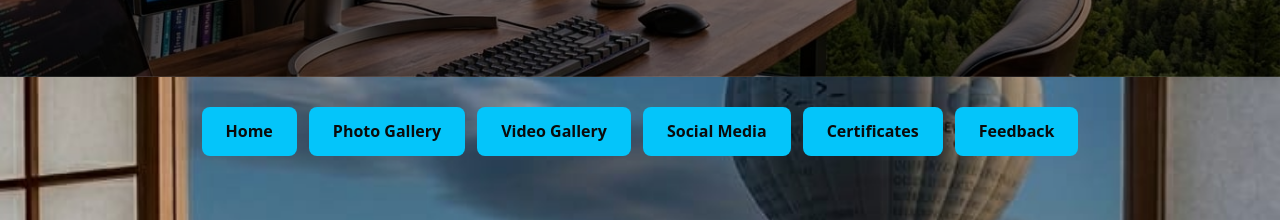
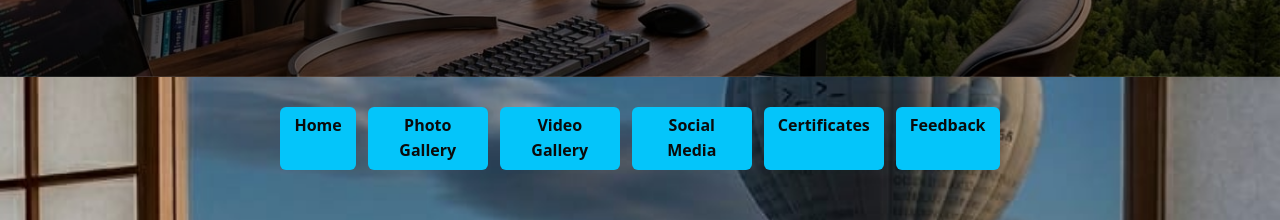
Before and after one commit to akshatjain30100-creator/Akshat_Nahar_Portfolio, a plain HTML site: page index(3).html in a window 1280 px wide. Shown: the part 333-553 px from the top of the page. Drawn offline with Linux system fonts and the light colour scheme.

Commit message:
Update index(3).html

```diff
--- a/index(3).html
+++ b/index(3).html
@@ -59,18 +59,18 @@
 
         .btn {
             display: inline-block;
-            padding: 12px 24px;
+            padding: 6px 14px;
             color: #0b0b0b;
             text-decoration: none;
-            border-radius: 8px;
+            border-radius: 6px;
             font-weight: bold;
             text-align: center;
             transition: background 0.3s ease, transform 0.2s ease, border-color 0.3s ease;
         }
         .nav-btn {
             background: #04c5fa;
-            flex: 1 1 calc(50% - 10px);
-            max-width: 180px;
+            flex: 1 1 calc(33.33% - 10px);
+            max-width: 120px;
         }
         .nav-btn:hover {
             background: #03a3d0;
@@ -162,7 +162,7 @@
             iframe { height: 450px; }
         }
         @media (max-width: 600px) {
-            .nav-btn { width: 100%; flex: 1 1 100%; }
+            .nav-btn {flex: 1 1 calc(33.33% - 10 px); }
         }
     </style>
 </head>
```
